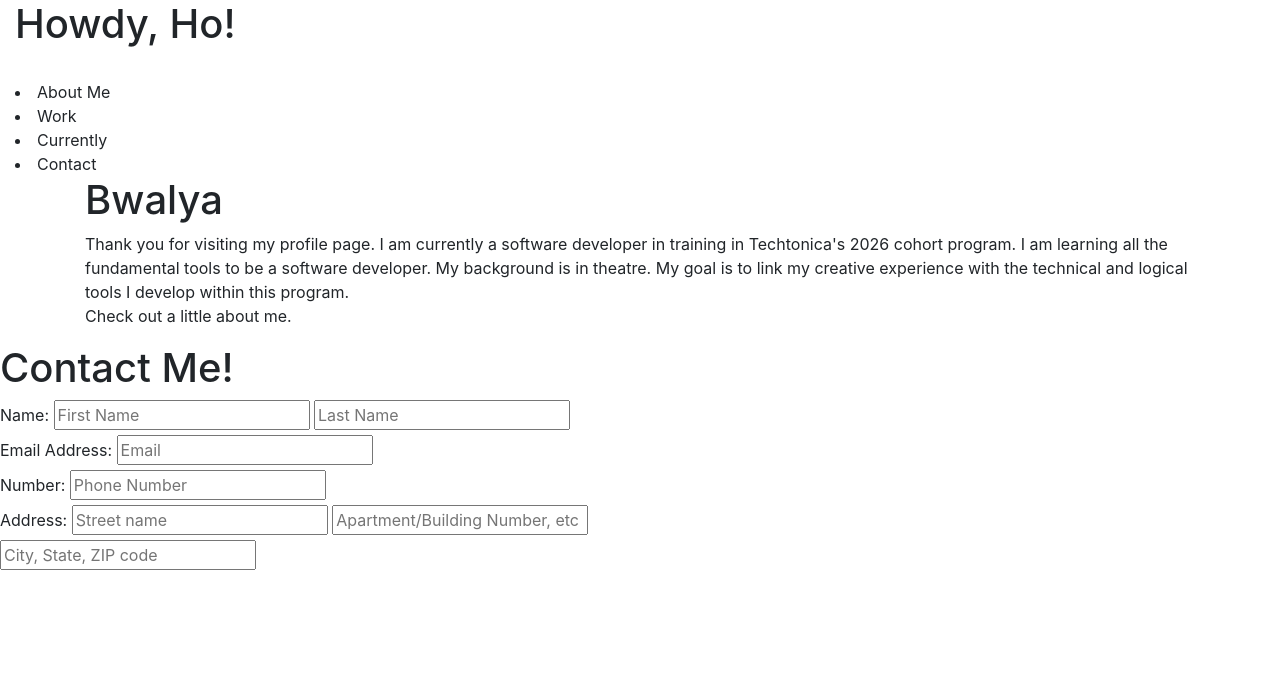
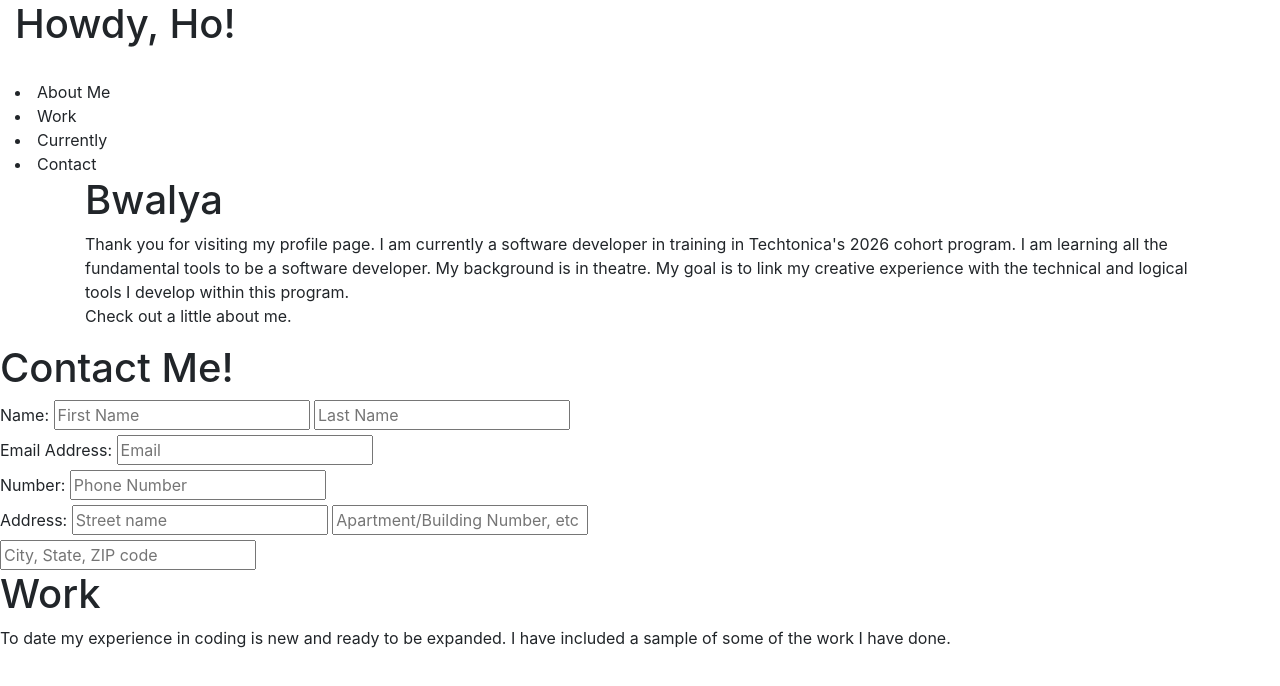
Before and after one commit to B-chis/portfolio-website, a plain HTML site: page index.html in a window 1280 px wide. Drawn offline with nearby package versions, Linux system fonts and the light colour scheme.

Commit message:
revise/edit/update task to do list

```diff
--- a/index.html
+++ b/index.html
@@ -17,7 +17,14 @@
     <a href="contac.html">Contact</a>
     *CODE IN CASE YOU WANT TO HAVE INDIVIDUAL PAGES**
     ---->
-
+    <!---add this in the nav bar as examples as a relative like
+    <ul>
+        <li><a href="About me">About me</a></li>
+        <li><a href="Work">Work</a></li>
+        <li><a href="Currently">Currently</a></li>
+        <li><a href="Contact">Contact</a></li>
+    </ul>
+    -->
     <header>
         <div class="container-fluid">
 
@@ -57,6 +64,11 @@
         <input type="text" placeholder="City, State, ZIP code" id="city-state-zip">
     </form>
     </div>
+
+    <h1>Work</h1>
+        <p>To date my experience in coding is new and ready to be expanded.
+            I have included a sample of some of the work I have done.
+        </p>
     </body>
 </body>
 </html>
@@ -67,10 +79,14 @@ CODE CREATED-->
 <!--Do you want to add images as those links on the pages???
 Same question of navbar CODE CREATED-->
 <!--Figure out how to lock certain content on page-->
+<!---Figure out how to hide certain portains  or ux of the page-->
 <!--Figure out styling stuff-->
 <!---Fix and customize the navbar-->
-<!---Fix navebar toggler-->
+<!---Find a way to manipulate a color pallete according to a11y-->
+<!---Find a Ux that manipulates the background-->
 <!--Find different option for UX-->
 <!--Instill a11y properties on webpage-->
 <!---Find ways to allow UX for background and other elements-->
-<!---Add bootsrap!!!-->
+<!---Add bootsrap css!!!COMPLETE-->
+<!---Decide on a navbar-->
+<!---Add a SPLASH PAGE!!-->
```
